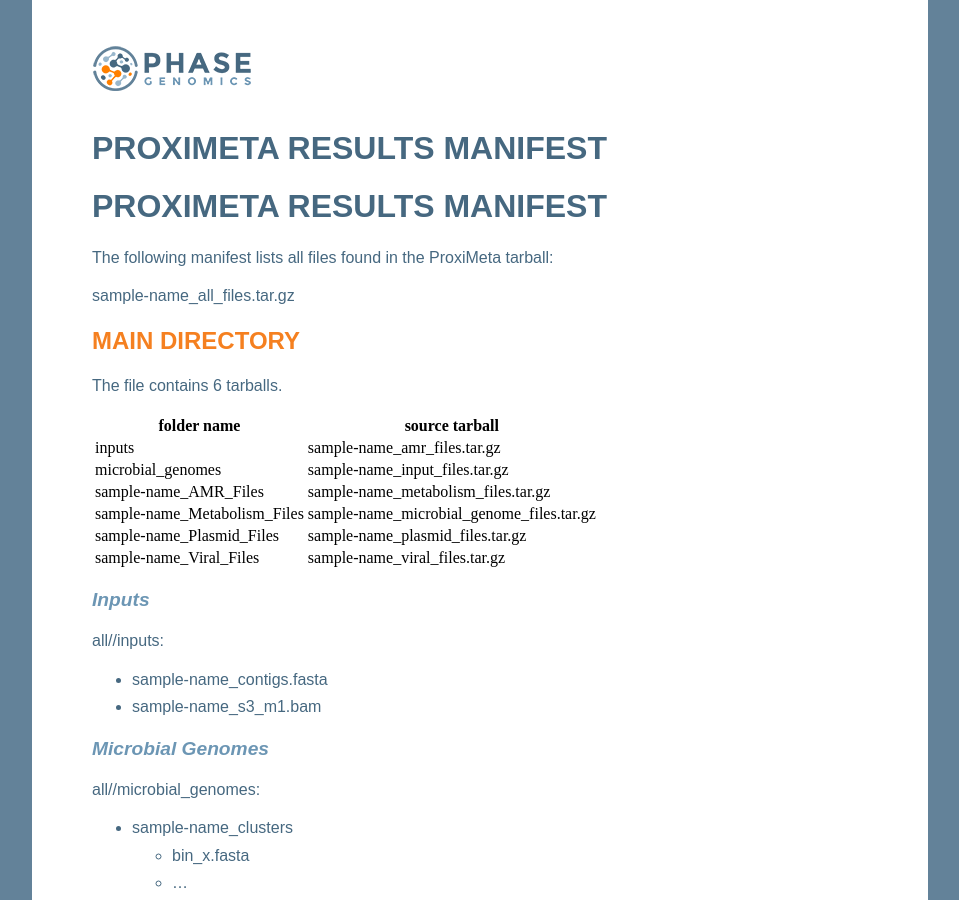
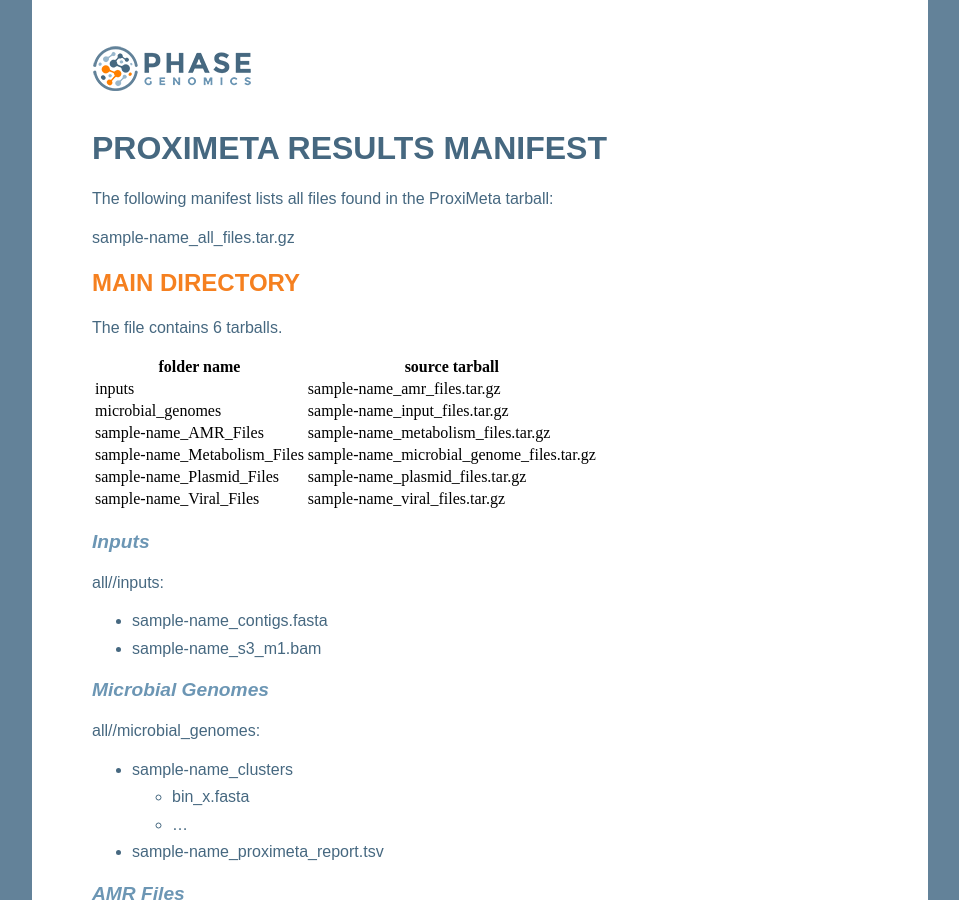
Before and after one commit to phasegenomics/phasegenomics.github.io, a Jekyll site: the page built from _posts/2023-09-05-proximeta-results-manifest.md, in a window 1280 px wide and 900 px high. Shown: the whole window, without its empty margins (160-1119 px from the left). Built offline with Jekyll 4.4.1, drawn with Linux system fonts in a browser that asks for light colours.

Commit message:
Update 2023-09-05-proximeta-results-manifest.md

```diff
--- a/_posts/2023-09-05-proximeta-results-manifest.md
+++ b/_posts/2023-09-05-proximeta-results-manifest.md
@@ -5,7 +5,6 @@
 description: "This results manifest describes the deliverables for a standard ProxiMeta project."
 ---
 
-# ProxiMeta Results Manifest
 
 The following manifest lists all files found in the ProxiMeta tarball:
 
```
